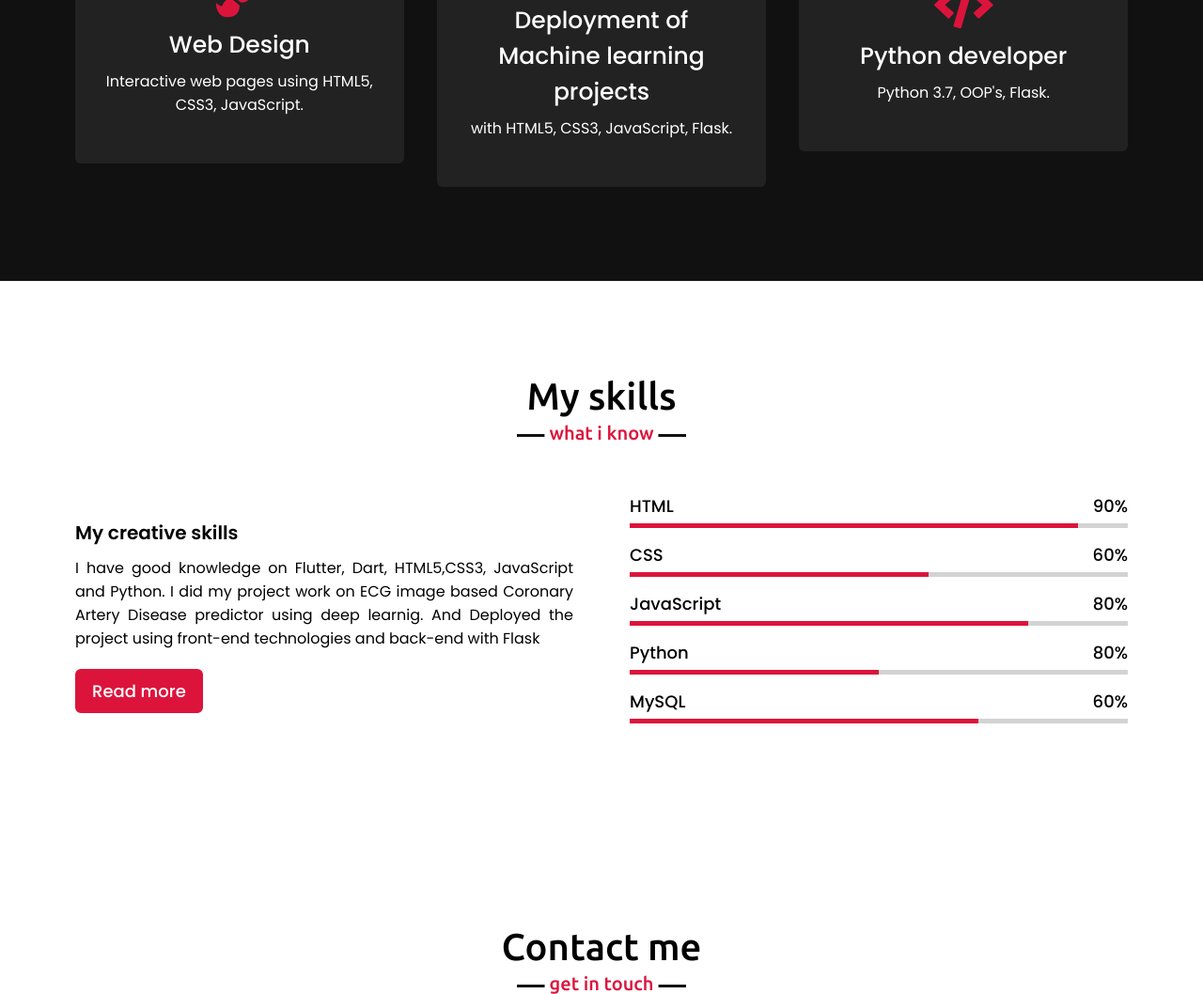
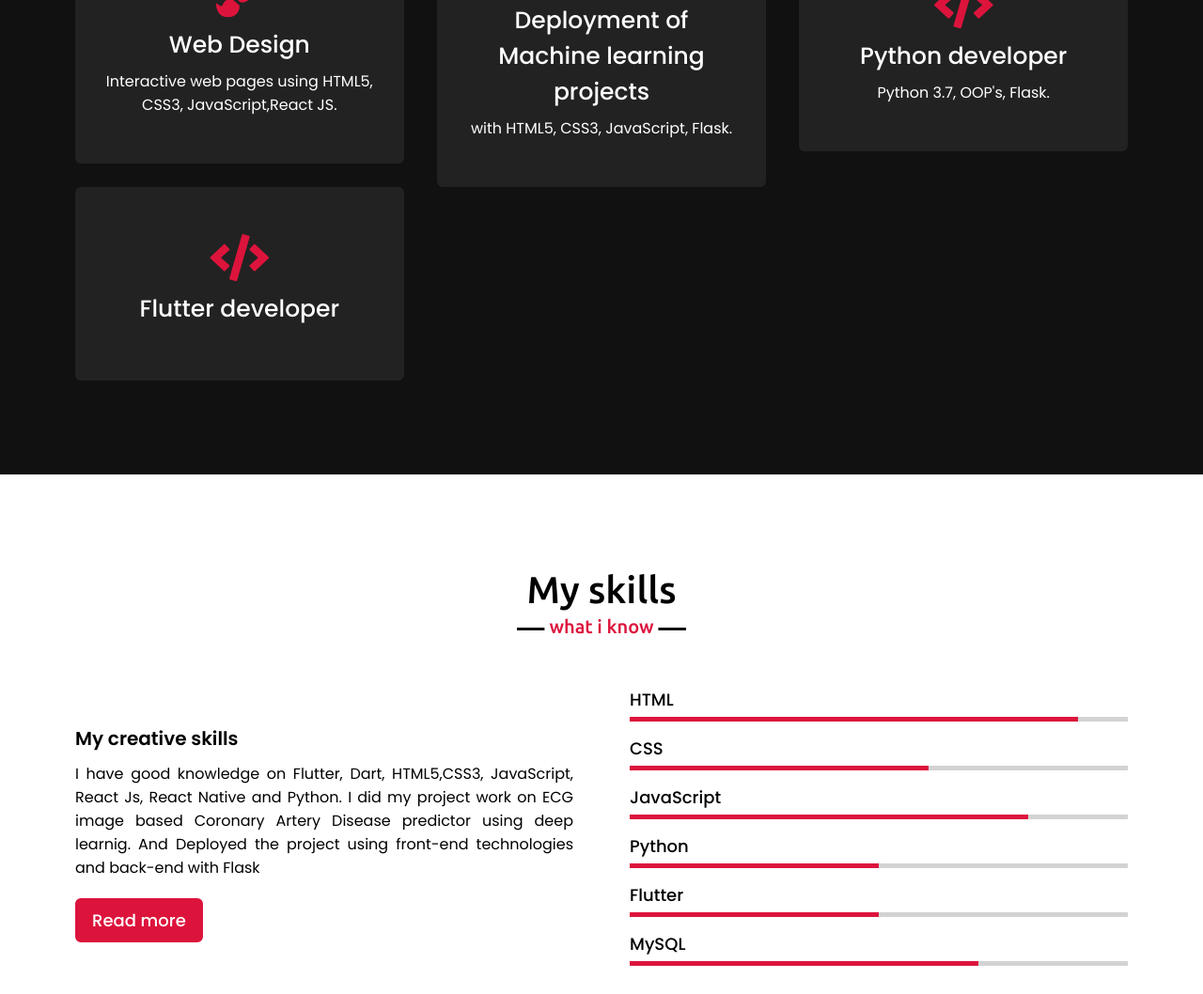
Before and after one commit to kalyan-81/Portfolio, a plain HTML site: page index.html in a window 1280 px wide. Shown: the part 1967-3025 px from the top of the page at 94% size. Drawn offline with nearby package versions, Linux system fonts and the light colour scheme.

Commit message:
Update index.html

```diff
--- a/index.html
+++ b/index.html
@@ -68,7 +68,7 @@
                     <div class="box">
                         <i class="fas fa-paint-brush"></i>
                         <div class="text">Web Design</div>
-                        <p>Interactive web pages using HTML5, CSS3, JavaScript.</p>
+                        <p>Interactive web pages using HTML5, CSS3, JavaScript,React JS.</p>
                     </div>
                 </div>
                 <div class="card">
@@ -85,6 +85,13 @@
                         <p>Python 3.7, OOP's, Flask.</p>
                     </div>
                 </div>
+                  <div class="card">
+                    <div class="box">
+                        <i class="fas fa-code"></i>
+                        <div class="text">Flutter developer</div>
+<!--                         <p> 3.7, OOP's, Flask.</p> -->
+                    </div>
+                </div>
                </div>
             </div>
         <!-- </div> -->
@@ -96,42 +103,49 @@
             <div class="skills-content">
                 <div class="column left">
                     <div class="text">My creative skills</div>
-                    <p>I have good knowledge on Flutter, Dart, HTML5,CSS3, JavaScript and Python. I did my project work on ECG image based Coronary Artery Disease predictor using deep learnig. And Deployed the project using front-end technologies and back-end with Flask</p>
+                    <p>I have good knowledge on Flutter, Dart, HTML5,CSS3, JavaScript, React Js, React Native and Python. I did my project work on ECG image based Coronary Artery Disease predictor using deep learnig. And Deployed the project using front-end technologies and back-end with Flask</p>
                     <a href="#">Read more</a>
                 </div>
                 <div class="column right">
                     <div class="bars">
                         <div class="info">
                             <span>HTML</span>
-                            <span>90%</span>
+
                         </div>
                         <div class="line html"></div>
                     </div>
                     <div class="bars">
                         <div class="info">
                             <span>CSS</span>
-                            <span>60%</span>
+
                         </div>
                         <div class="line css"></div>
                     </div>
                     <div class="bars">
                         <div class="info">
                             <span>JavaScript</span>
-                            <span>80%</span>
+
                         </div>
                         <div class="line js"></div>
                     </div>
                     <div class="bars">
                         <div class="info">
                             <span>Python</span>
-                            <span>80%</span>
+
+                        </div>
+                        <div class="line php"></div>
+                    </div>
+                     <div class="bars">
+                        <div class="info">
+                            <span>Flutter</span>
+
                         </div>
                         <div class="line php"></div>
                     </div>
                     <div class="bars">
                         <div class="info">
                             <span>MySQL</span>
-                            <span>60%</span>
+
                         </div>
                         <div class="line mysql"></div>
                     </div>
```
